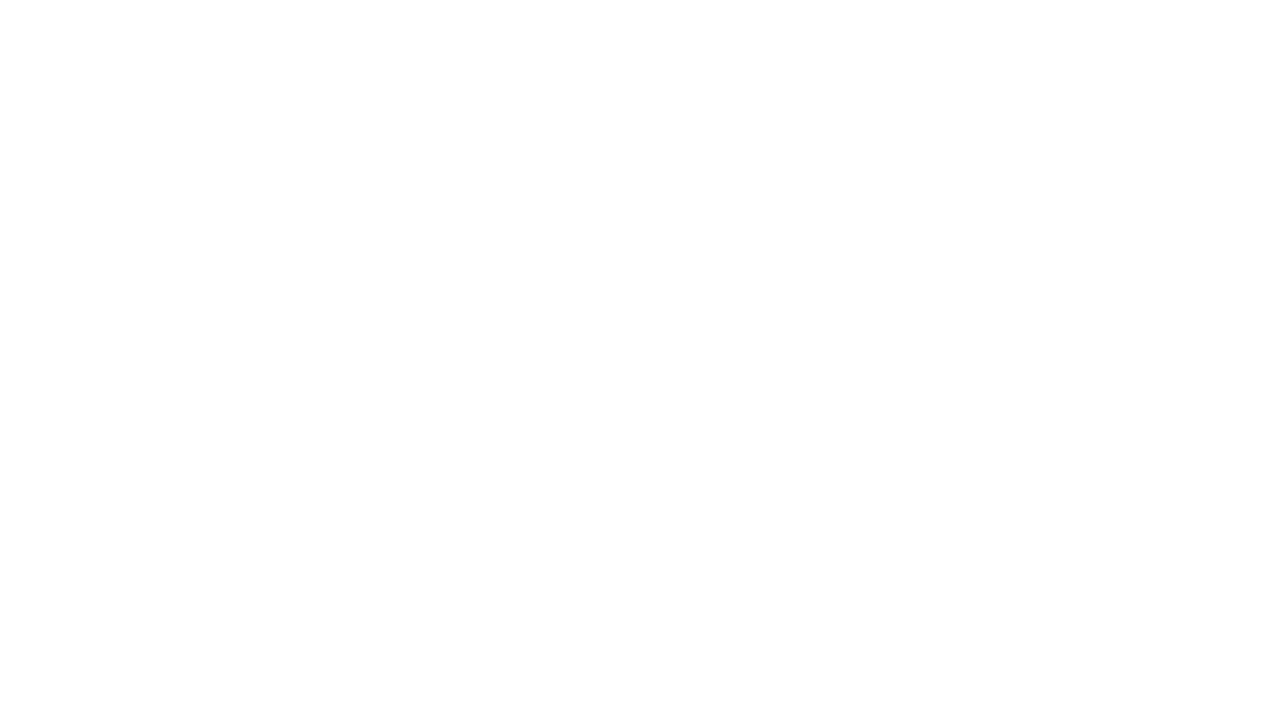
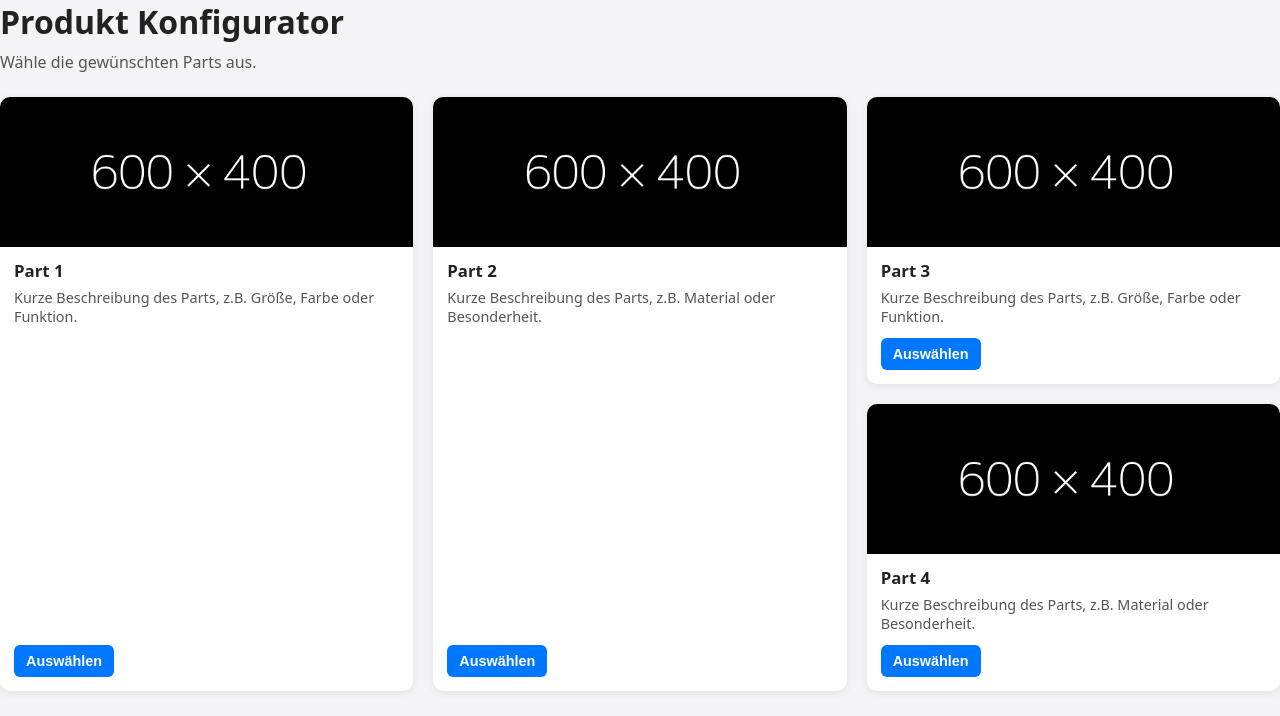
Before and after one commit to flxmereaper/hackathon-UI, a website: page frontend/order.html in a window 1280 px wide. Drawn offline with Linux system fonts and the light colour scheme.

```diff
--- a/frontend/order.html
+++ b/frontend/order.html
@@ -1,12 +1,69 @@
 <!DOCTYPE html>
-<html lang="en">
+<html lang="de">
 <head>
-    <meta charset="UTF-8">
-    <meta name="viewport" content="width=device-width, initial-scale=1.0">
-    <link rel="stylesheet" href="">
-    <title>Konfiguration</title>
+  <meta charset="UTF-8" />
+  <title>Product Konfigurator</title>
+  <link rel="stylesheet" href="orderStylesheet.css" />
 </head>
 <body>
+    <header class="config-header">
+      <h1>Produkt Konfigurator</h1>
+      <p>Wähle die gewünschten Parts aus.</p>
+    </header>
 
+    <section class="parts-grid">
+      <article id="part_card_1" class="part-card">
+        <img src="place_holder.png" alt="Part 1" class="part-image" />
+        <div class="part-content">
+          <h2 class="part-title">Part 1</h2>
+          <p class="part-description">
+            Kurze Beschreibung des Parts, z.B. Größe, Farbe oder Funktion.
+          </p>
+        </div>
+        <button class="part-select-btn" data-part-id="1">
+          Auswählen
+        </button>
+      </article>
+
+      <article id="part_card_2" class="part-card">
+        <img src="place_holder.png" alt="Part 2" class="part-image" />
+        <div class="part-content">
+          <h2 class="part-title">Part 2</h2>
+          <p class="part-description">
+            Kurze Beschreibung des Parts, z.B. Material oder Besonderheit.
+          </p>
+        </div>
+        <button class="part-select-btn" data-part-id="2">
+          Auswählen
+        </button>
+      </article>
+
+      <section class="parts-grid">
+      <article id="part_card_3" class="part-card">
+        <img src="place_holder.png" alt="Part 3" class="part-image" />
+        <div class="part-content">
+          <h2 class="part-title">Part 3</h2>
+          <p class="part-description">
+            Kurze Beschreibung des Parts, z.B. Größe, Farbe oder Funktion.
+          </p>
+        </div>
+        <button class="part-select-btn" data-part-id="1">
+          Auswählen
+        </button>
+      </article>
+
+      <article id="part_card_4" class="part-card">
+        <img src="place_holder.png" alt="Part 4" class="part-image" />
+        <div class="part-content">
+          <h2 class="part-title">Part 4</h2>
+          <p class="part-description">
+            Kurze Beschreibung des Parts, z.B. Material oder Besonderheit.
+          </p>
+        </div>
+        <button class="part-select-btn" data-part-id="2">
+          Auswählen
+        </button>
+      </article>
+    </section>
 </body>
 </html>
--- /dev/null
+++ b/frontend/orderStylesheet.css
@@ -0,0 +1,94 @@
+body {
+  margin: 0;
+  font-family: system-ui, -apple-system, BlinkMacSystemFont, "Segoe UI", sans-serif;
+  background: #f4f4f7;
+  color: #222;
+}
+
+.configurator {
+  max-width: 1200px;
+  margin: 0 auto;
+  padding: 24px;
+}
+
+.config-header h1 {
+  margin: 0 0 8px;
+}
+
+.config-header p {
+  margin: 0 0 24px;
+  color: #555;
+}
+
+/* Grid für die Parts */
+.parts-grid {
+  display: grid;
+  grid-template-columns: repeat(auto-fit, minmax(220px, 1fr));
+  gap: 20px;
+}
+
+/* Part-Karte */
+.part-card {
+  background: #ffffff;
+  border-radius: 10px;
+  overflow: hidden;
+  box-shadow: 0 2px 8px rgba(0, 0, 0, 0.08);
+  display: flex;
+  flex-direction: column;
+  transition: transform 0.15s ease, box-shadow 0.15s ease;
+  cursor: pointer;
+}
+
+.part-card:hover {
+  transform: translateY(-3px);
+  box-shadow: 0 4px 14px rgba(0, 0, 0, 0.14);
+}
+
+/* Bild */
+.part-image {
+  width: 100%;
+  height: 150px;
+  object-fit: cover;
+}
+
+/* Inhalt */
+.part-content {
+  padding: 12px 14px;
+  flex: 1;
+}
+
+.part-title {
+  margin: 0 0 6px;
+  font-size: 1.05rem;
+}
+
+.part-description {
+  margin: 0;
+  font-size: 0.9rem;
+  color: #555;
+}
+
+/* Button */
+.part-select-btn {
+  margin: 0 14px 14px;
+  padding: 8px 12px;
+  border: none;
+  border-radius: 6px;
+  background: #0077ff;
+  color: #fff;
+  font-size: 0.9rem;
+  font-weight: 600;
+  cursor: pointer;
+  align-self: flex-start;
+  transition: background 0.15s ease;
+}
+
+.part-select-btn:hover {
+  background: #005fd1;
+}
+
+/* Zustand: ausgewählt (per JS Klasse hinzufügen) */
+.part-card.selected {
+  border: 2px solid #00a36c;
+  box-shadow: 0 0 0 3px rgba(0, 163, 108, 0.25);
+}
```
Also changed, not shown: frontend/index.html (+1 -2 lines), frontend/orderScript.js (added, +12 -0 lines), frontend/script.js (+37 -1 lines), frontend/place_holder.png (added), frontend/style.css (line endings or trailing spaces), 1 other file.
